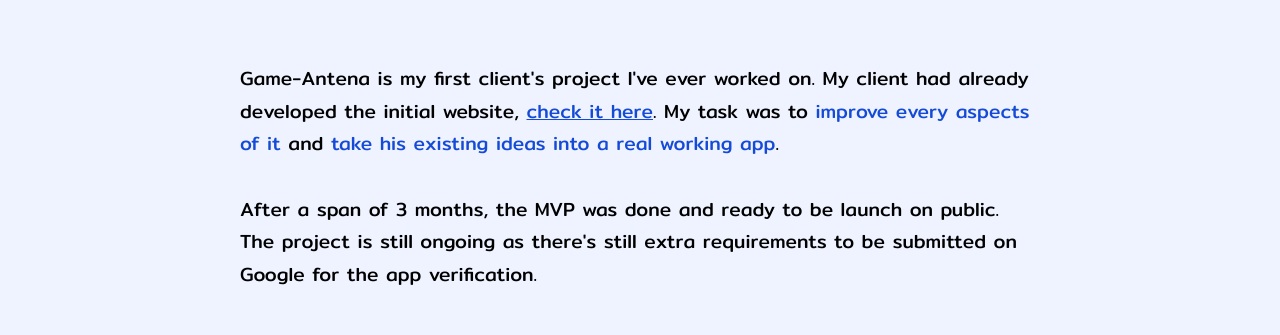
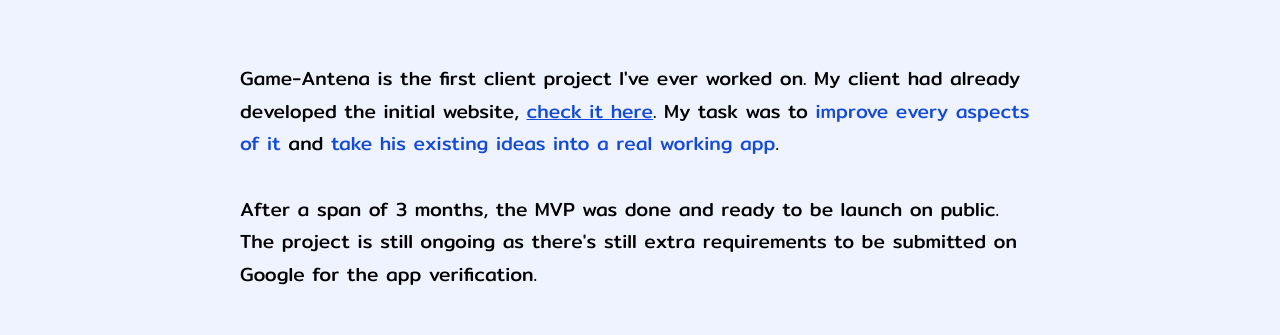
Before and after one commit to butadpj/my-portfolio, a website: page pages/project-ga-frontend.html in a window 1280 px wide. Shown: the part 831-1166 px from the top of the page. Drawn offline with nearby package versions, Linux system fonts and the light colour scheme; files that its build step writes are made by us from their sources; files whose address does not match are found by name.

Commit message:
Fix grammatical error in project description

```diff
--- a/pages/project-ga-frontend.html
+++ b/pages/project-ga-frontend.html
@@ -183,8 +183,8 @@
 
       <div class="project-info">
         <div class="description">
-          Game-Antena is my first client's project I've ever worked on. My
-          client had already developed the initial website,
+          Game-Antena is the first client project I've ever worked on. My client
+          had already developed the initial website,
           <span
             ><a href="https://old.game-antena.com" target="_blank"
               >check it here</a
```
